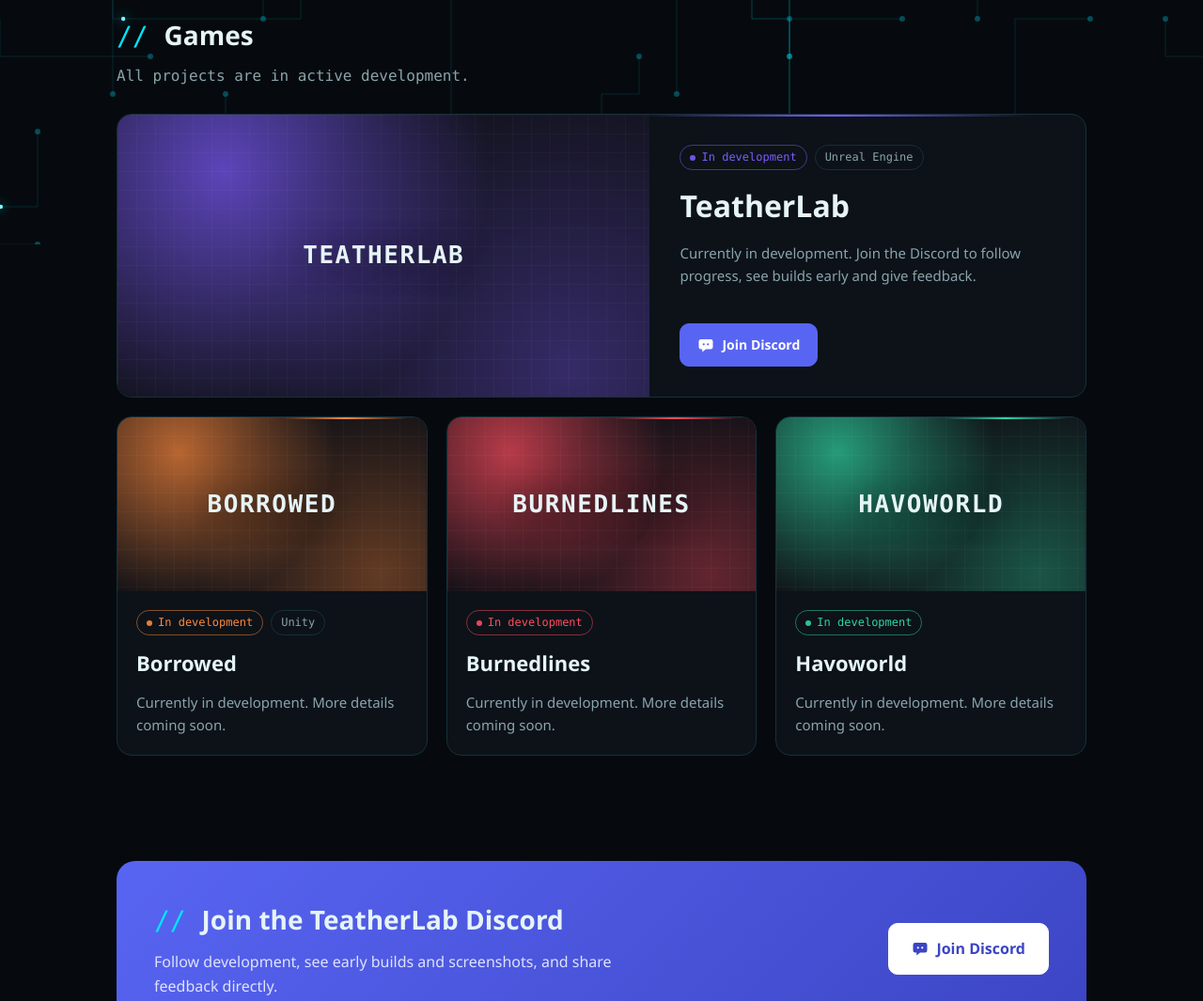
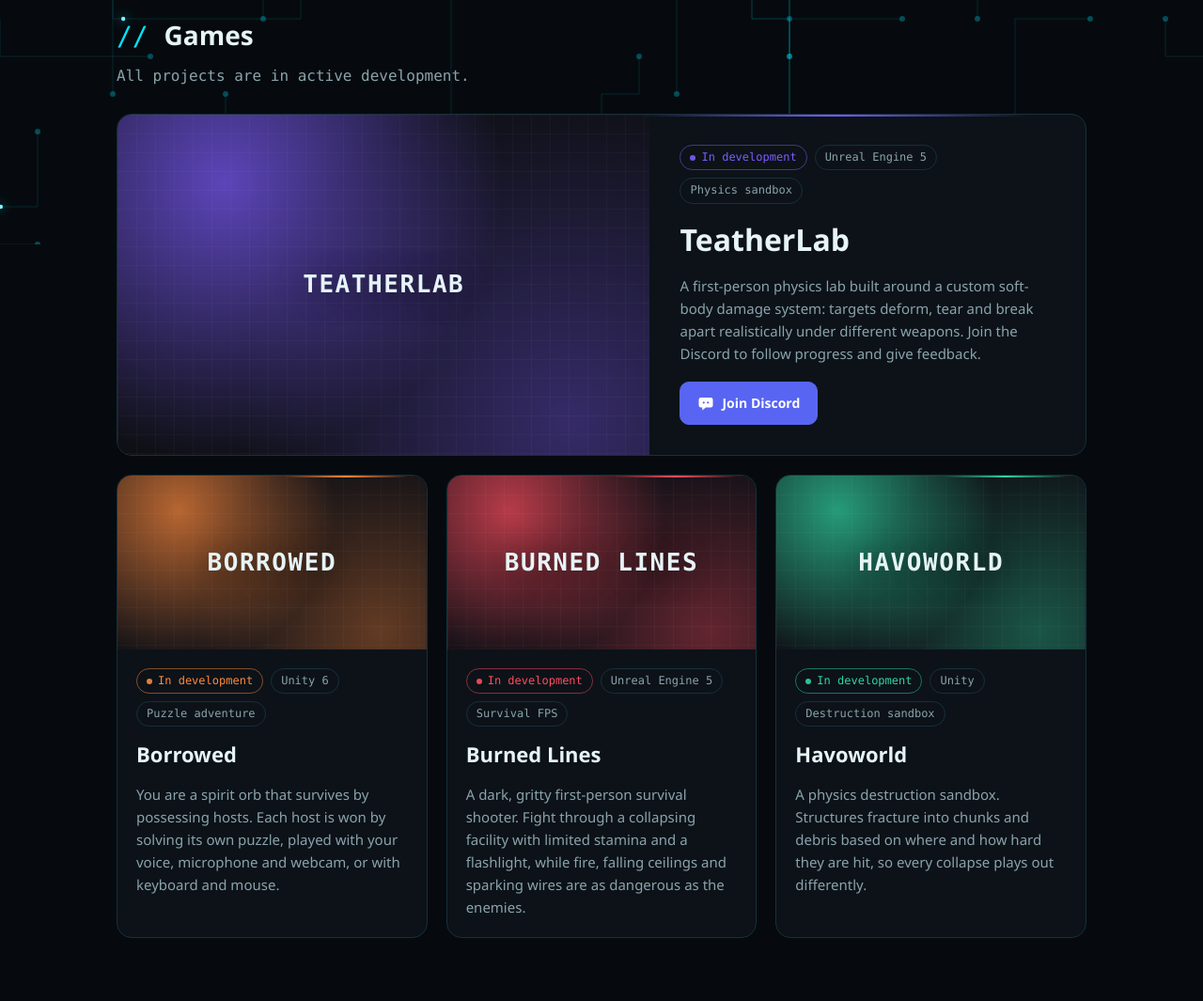
Before and after one commit to mayank2314-23432/global-user.mayank, a plain HTML site: page index.html in a window 1280 px wide. Shown: the part 540-1605 px from the top of the page at 94% size. Drawn offline with Linux system fonts and the light colour scheme.

Commit message:
Add game descriptions, engines and genre tags
Co-Authored-By: Claude Fable 5.2 <noreply@anthropic.com>

```diff
--- a/games.js
+++ b/games.js
@@ -20,9 +20,10 @@ const SITE = {
 const GAMES = [
   {
     title: "TeatherLab",
-    engine: "Unreal Engine",
+    engine: "Unreal Engine 5",
+    genre: "Physics sandbox",
     status: "In development",
-    blurb: "Currently in development. Join the Discord to follow progress, see builds early and give feedback.",
+    blurb: "A first-person physics lab built around a custom soft-body damage system: targets deform, tear and break apart realistically under different weapons. Join the Discord to follow progress and give feedback.",
     accent: "#7c5cff",
     image: "",
     links: {},
@@ -31,27 +32,30 @@ const GAMES = [
   },
   {
     title: "Borrowed",
-    engine: "Unity",
+    engine: "Unity 6",
+    genre: "Puzzle adventure",
     status: "In development",
-    blurb: "Currently in development. More details coming soon.",
+    blurb: "You are a spirit orb that survives by possessing hosts. Each host is won by solving its own puzzle, played with your voice, microphone and webcam, or with keyboard and mouse.",
     accent: "#ff8a3c",
     image: "",
     links: {}
   },
   {
-    title: "Burnedlines",
-    engine: "",
+    title: "Burned Lines",
+    engine: "Unreal Engine 5",
+    genre: "Survival FPS",
     status: "In development",
-    blurb: "Currently in development. More details coming soon.",
+    blurb: "A dark, gritty first-person survival shooter. Fight through a collapsing facility with limited stamina and a flashlight, while fire, falling ceilings and sparking wires are as dangerous as the enemies.",
     accent: "#ff4d5e",
     image: "",
     links: {}
   },
   {
     title: "Havoworld",
-    engine: "",
+    engine: "Unity",
+    genre: "Destruction sandbox",
     status: "In development",
-    blurb: "Currently in development. More details coming soon.",
+    blurb: "A physics destruction sandbox. Structures fracture into chunks and debris based on where and how hard they are hit, so every collapse plays out differently.",
     accent: "#2fd6a3",
     image: "",
     links: {}
--- a/index.html
+++ b/index.html
@@ -4,7 +4,7 @@
 <meta charset="utf-8">
 <meta name="viewport" content="width=device-width, initial-scale=1">
 <title>Game Portfolio</title>
-<meta name="description" content="Game development portfolio: TeatherLab, Borrowed, Burnedlines, Havoworld and more.">
+<meta name="description" content="Game development portfolio: TeatherLab, Borrowed, Burned Lines, Havoworld and more.">
 <style>
   :root {
     --bg: #060a0e; --panel: #0c1218; --line: #17303a;
@@ -218,6 +218,7 @@
         <div class="tags">
           <span class="tag status">${esc(g.status)}</span>
           ${g.engine ? `<span class="tag">${esc(g.engine)}</span>` : ""}
+          ${g.genre ? `<span class="tag">${esc(g.genre)}</span>` : ""}
         </div>
         <h3>${esc(g.title)}</h3>
         <p>${esc(g.blurb)}</p>
```
